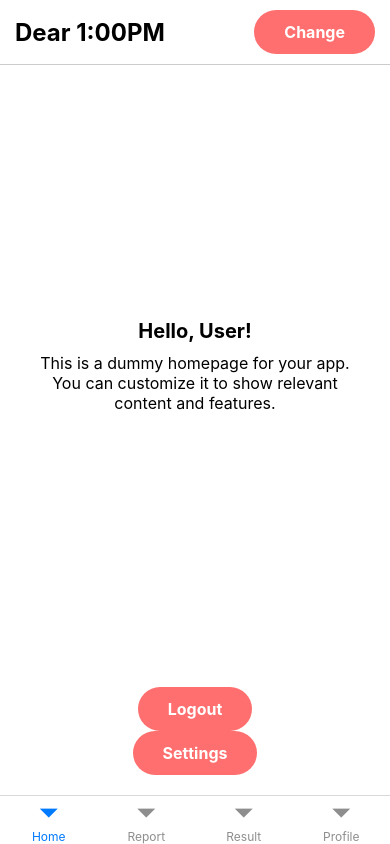
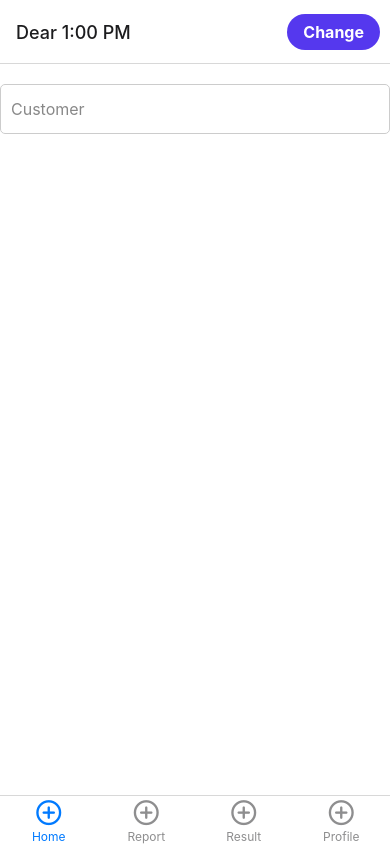
Before and after one commit to feyzibrahim/project-parallel, a React Native app: screen /BottomTab in a window 390 px wide. Built offline with nearby package versions, Linux system fonts and the light colour scheme.

Commit message:
bottom icons and header change

```diff
--- a/package.json
+++ b/package.json
@@ -20,15 +20,17 @@
     "@react-navigation/native-stack": "^6.9.13",
     "@react-navigation/stack": "^6.3.17",
     "@reduxjs/toolkit": "^1.9.5",
+    "@types/react-native-vector-icons": "^6.4.13",
     "axios": "^1.4.0",
     "react": "18.2.0",
-    "react-icons": "^4.10.1",
     "react-native": "0.72.3",
     "react-native-gesture-handler": "^2.12.0",
     "react-native-modal": "^13.0.1",
     "react-native-reanimated": "^3.3.0",
     "react-native-safe-area-context": "^4.7.1",
     "react-native-screens": "^3.22.1",
+    "react-native-svg": "^13.11.0",
+    "react-native-vector-icons": "^10.0.0",
     "react-redux": "^8.1.2",
     "redux-persist": "^6.0.0"
   },
--- a/src/navigations/bottomTabNavigation.tsx
+++ b/src/navigations/bottomTabNavigation.tsx
@@ -1,31 +1,29 @@
 import React from 'react';
-
 import {createBottomTabNavigator} from '@react-navigation/bottom-tabs';
 import {RootStackParamList} from './types';
-
+import {StyleSheet, Text, TouchableOpacity} from 'react-native';
 import HomeScreen from '@app/screens/HomeScreen/HomeScreen';
 import ReportScreen from '@app/screens/ReportsScreen';
 import ResultScreen from '@app/screens/ResultsScreen';
 import ProfileScreen from '@app/screens/ProfileScreen/ProfileScreen';
+import Icon from 'react-native-vector-icons/Octicons';
 
 const BottomTabNavigation = () => {
   const BottomTab = createBottomTabNavigator<RootStackParamList>();
 
   return (
     <>
-      <BottomTab.Navigator
-        backBehavior={'history'}
-        initialRouteName={'Home'}
-        screenOptions={{
-          headerShown: false,
-        }}>
+      <BottomTab.Navigator backBehavior={'history'} initialRouteName={'Home'}>
         <BottomTab.Screen
           name={'Home'}
           component={HomeScreen}
           options={{
             tabBarLabel: 'Home',
             tabBarLabelStyle: {fontSize: 12},
-            headerShown: false,
+            headerTitle: 'Dear 1:00 PM',
+            tabBarIcon: ({color, size}) => (
+              <Icon name="plus-circle" size={size} color={color} />
+            ),
           }}
         />
         <BottomTab.Screen
@@ -34,6 +32,9 @@
           options={{
             tabBarLabel: 'Report',
             tabBarLabelStyle: {fontSize: 12},
+            tabBarIcon: ({color, size}) => (
+              <Icon name="plus-circle" size={size} color={color} />
+            ),
             headerShown: false,
           }}
         />
@@ -41,6 +42,9 @@
           name={'Result'}
           component={ResultScreen}
           options={{
+            tabBarIcon: ({color, size}) => (
+              <Icon name="plus-circle" size={size} color={color} />
+            ),
             tabBarLabel: 'Result',
             tabBarLabelStyle: {fontSize: 12},
             headerShown: false,
@@ -50,6 +54,9 @@
           name={'Profile'}
           component={ProfileScreen}
           options={{
+            tabBarIcon: ({color, size}) => (
+              <Icon name="plus-circle" size={size} color={color} />
+            ),
             tabBarLabel: 'Profile',
             tabBarLabelStyle: {fontSize: 12},
             headerShown: false,
@@ -59,5 +66,18 @@
     </>
   );
 };
+const styles = StyleSheet.create({
+  logoutButton: {
+    backgroundColor: '#FF6F6F',
+    borderRadius: 30,
+    paddingVertical: 12,
+    paddingHorizontal: 30,
+  },
+  logoutButtonText: {
+    color: '#fff',
+    fontSize: 16,
+    fontWeight: 'bold',
+  },
+});
 
 export default BottomTabNavigation;
--- a/src/screens/HomeScreen/HomeScreen.tsx
+++ b/src/screens/HomeScreen/HomeScreen.tsx
@@ -1,16 +1,18 @@
-import React, {useState} from 'react';
-import {View, Text, SafeAreaView, TouchableOpacity} from 'react-native';
+import React, {useEffect, useState} from 'react';
 import {
-  HomeScreenNavigationProp,
-  RootStackParamList,
-} from '../../navigations/types';
-import {DrawerNavigationProp} from '@react-navigation/drawer';
+  View,
+  Text,
+  SafeAreaView,
+  TouchableOpacity,
+  ScrollView,
+  TextInput,
+} from 'react-native';
+import {HomeScreenNavigationProp} from '../../navigations/types';
 import styles from './styles';
 import GameListBottomUp from '../GameListBottomUp/GameListBottomUp';
 
 type HomeScreenProps = {
-  navigation: HomeScreenNavigationProp &
-    DrawerNavigationProp<RootStackParamList>;
+  navigation: HomeScreenNavigationProp;
 };
 
 const HomeScreen: React.FC<HomeScreenProps> = ({navigation}) => {
@@ -24,37 +26,28 @@
     setGameListVisible(false);
   };
 
+  useEffect(() => {
+    navigation.setOptions({
+      headerTitle: 'Dear 1:00 PM',
+      headerRight: () => (
+        <TouchableOpacity style={styles.logoutButton} onPress={openGameList}>
+          <Text style={styles.logoutButtonText}>Change</Text>
+        </TouchableOpacity>
+      ),
+    });
+  }, [navigation]);
+
   return (
     <SafeAreaView style={styles.container}>
-      <View style={styles.header}>
-        <View style={styles.subHeader}>
-          <Text style={styles.headerText}>Dear 1:00PM</Text>
-          <TouchableOpacity style={styles.logoutButton} onPress={openGameList}>
-            <Text style={styles.logoutButtonText}>Change</Text>
-          </TouchableOpacity>
+      <ScrollView>
+        <View style={styles.inputContainer}>
+          <TextInput
+            style={styles.input}
+            placeholder="Customer"
+            placeholderTextColor="#888"
+          />
         </View>
-      </View>
-
-      <View style={styles.content}>
-        <Text style={styles.welcomeText}>Hello, User!</Text>
-        <Text style={styles.description}>
-          This is a dummy homepage for your app. You can customize it to show
-          relevant content and features.
-        </Text>
-      </View>
-
-      <View style={styles.footer}>
-        <TouchableOpacity
-          style={styles.logoutButton}
-          onPress={() => navigation.navigate('Login', {itemId: 1})}>
-          <Text style={styles.logoutButtonText}>Logout</Text>
-        </TouchableOpacity>
-        <TouchableOpacity
-          style={styles.logoutButton}
-          onPress={() => navigation.navigate('Settings', {itemId: 1})}>
-          <Text style={styles.logoutButtonText}>Settings</Text>
-        </TouchableOpacity>
-      </View>
+      </ScrollView>
 
       <GameListBottomUp isVisible={isGameListVisible} onClose={closeGameList} />
     </SafeAreaView>
--- a/src/screens/HomeScreen/styles.ts
+++ b/src/screens/HomeScreen/styles.ts
@@ -41,16 +41,28 @@
       alignItems: 'center',
     },
     logoutButton: {
-      backgroundColor: '#FF6F6F',
+      backgroundColor: '#5538EE',
       borderRadius: 30,
-      paddingVertical: 12,
-      paddingHorizontal: 30,
+      paddingVertical: 8,
+      paddingHorizontal: 16,
+      marginRight: 10,
     },
     logoutButtonText: {
       color: '#fff',
       fontSize: 16,
       fontWeight: 'bold',
     },
+    input: {
+      height: 50,
+      borderWidth: 1,
+      borderColor: '#ccc',
+      borderRadius: 5,
+      paddingHorizontal: 10,
+      fontSize: 16,
+    },
+    inputContainer: {
+      marginVertical: 20,
+    },
   });
 
   export default styles;
--- a/src/screens/ProfileScreen/ProfileScreen.tsx
+++ b/src/screens/ProfileScreen/ProfileScreen.tsx
@@ -1,7 +1,17 @@
+import {HomeScreenNavigationProp} from '@app/navigations/types';
 import React from 'react';
-import {View, Text, StyleSheet, SafeAreaView, Image} from 'react-native';
+import {
+  View,
+  Text,
+  StyleSheet,
+  SafeAreaView,
+  TouchableOpacity,
+} from 'react-native';
 
-const ProfileScreen: React.FC = () => {
+type HomeScreenProps = {
+  navigation: HomeScreenNavigationProp;
+};
+const ProfileScreen: React.FC<HomeScreenProps> = ({navigation}) => {
   return (
     <SafeAreaView style={styles.container}>
       <View style={styles.content}>
@@ -14,6 +24,18 @@
         <View style={styles.detailsContainer}>
           <Text style={styles.detailLabel}>Location:</Text>
           <Text style={styles.detailValue}>New York, USA</Text>
+        </View>
+        <View style={styles.footer}>
+          <TouchableOpacity
+            style={styles.logoutButton}
+            onPress={() => navigation.navigate('Login', {itemId: 1})}>
+            <Text style={styles.logoutButtonText}>Logout</Text>
+          </TouchableOpacity>
+          <TouchableOpacity
+            style={styles.logoutButton}
+            onPress={() => navigation.navigate('Settings', {itemId: 1})}>
+            <Text style={styles.logoutButtonText}>Settings</Text>
+          </TouchableOpacity>
         </View>
       </View>
     </SafeAreaView>
@@ -54,6 +76,22 @@
   detailValue: {
     fontSize: 18,
   },
+  footer: {
+    paddingVertical: 20,
+    alignItems: 'center',
+  },
+  logoutButton: {
+    backgroundColor: '#5538EE',
+    borderRadius: 30,
+    paddingVertical: 8,
+    paddingHorizontal: 16,
+    marginRight: 10,
+  },
+  logoutButtonText: {
+    color: '#fff',
+    fontSize: 16,
+    fontWeight: 'bold',
+  },
 });
 
 export default ProfileScreen;
--- a/src/screens/auth/LoginPage.tsx
+++ b/src/screens/auth/LoginPage.tsx
@@ -29,17 +29,17 @@
   const [isPasswordVisible, setIsPasswordVisible] = useState(false);
 
   const gotoHome = async () => {
+    navigation.navigate('BottomTab');
     const params: FormType = {
       username: 'Test',
       password: 'Faiz@1234',
     };
 
     const resultAction = await dispatch(loginwithUsername(params));
-    console.log('object',resultAction)
+    console.log('object', resultAction);
     if (loginwithUsername.fulfilled.match(resultAction)) {
       console.log(resultAction);
       navigation.navigate('BottomTab');
-
     } else {
       const errorResult: any = resultAction?.payload;
       console.log('errorResult=====', errorResult);
```
Also changed, not shown: 1 other file (tests, documents, lock files or other folders).
